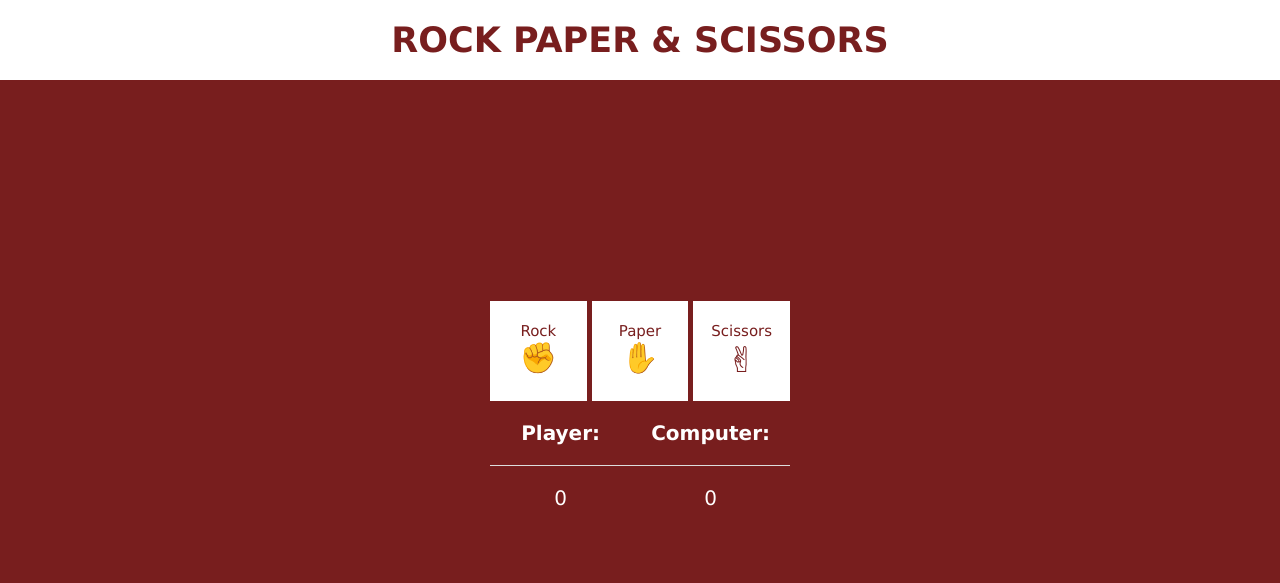
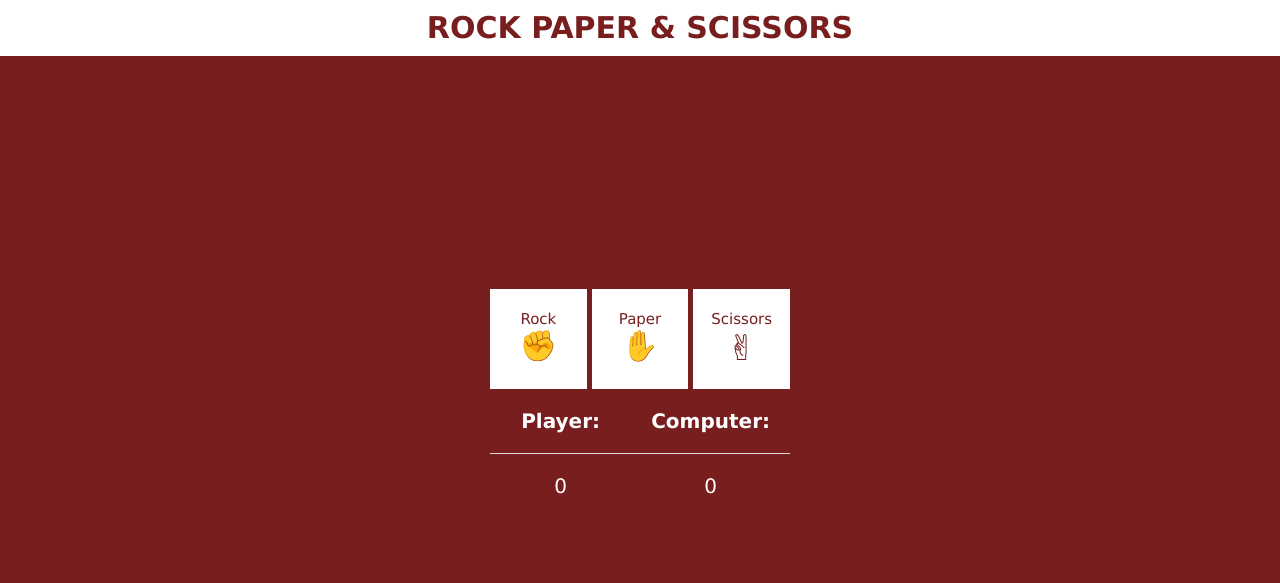
Before and after one commit to andy-spa/Rock-Paper-Scissors, a plain HTML site: page index.html in a window 1280 px wide. Drawn offline with Linux system fonts and the light colour scheme.

```diff
--- a/styles.css
+++ b/styles.css
@@ -6,7 +6,7 @@
     font-family: Verdana, Geneva, Tahoma, sans-serif;
 }
 #app{
-    height: 90vh;
+    height: 93vh;
     display: flex;
     flex-direction: column;
     justify-content: center;
@@ -77,9 +77,9 @@
 
 header{
     width: 100%;
-    height: 10vh;
-    font-size: 35px;
-    padding: 20px;
+    height: 7vh;
+    font-size: 30px;
+    padding: 10px;
     font-weight: 700;
     text-align: center;
     background-color: rgb(255, 255, 255);
```
